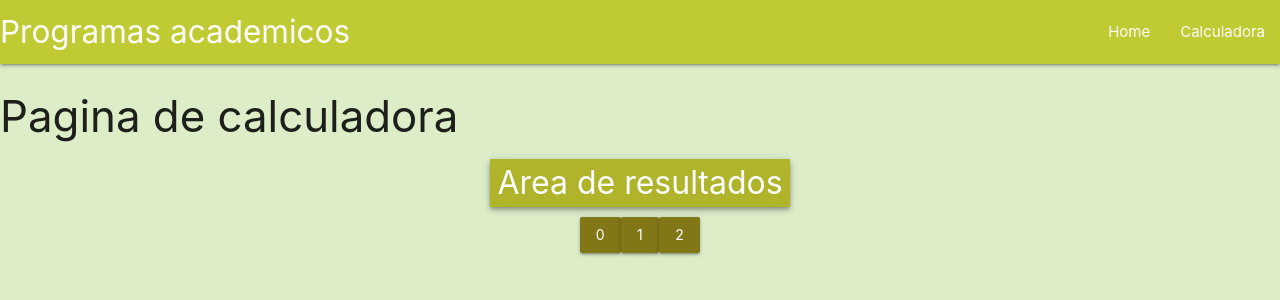
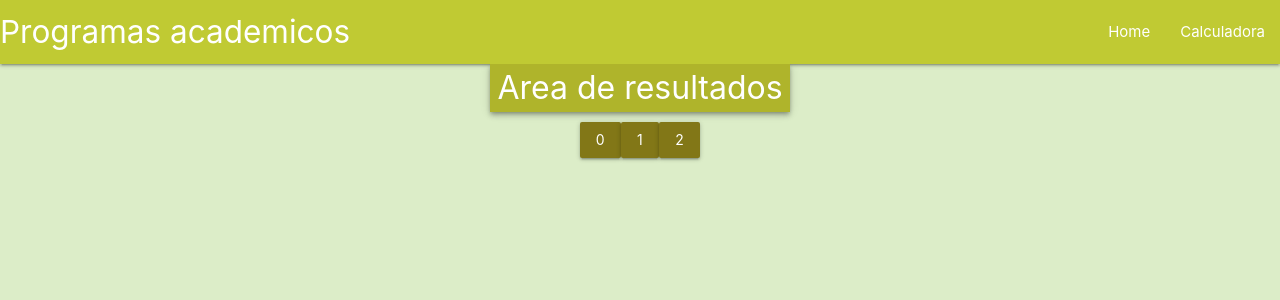
Before and after one commit to HOMH9797/rct_nxt_prb, a Next.js app: page /calc in a window 1280 px wide. Shown: the top 300 px of the page. Built offline with nearby package versions, Linux system fonts and the light colour scheme.

Commit message:
Componente de calculadora

```diff
--- a/pages/calc.js
+++ b/pages/calc.js
@@ -5,7 +5,6 @@ export default () => (
     <div>
         <Header />
         <BarraTitulo />
-        <h3>Pagina de calculadora</h3>
         <div className="z-depth-2 lime darken-2 white-text center-align resultados">Area de resultados</div>
         <div style={{ textAlign: "center" }}>
             <a className="waves-effect lime darken-4  btn">0</a>
```
